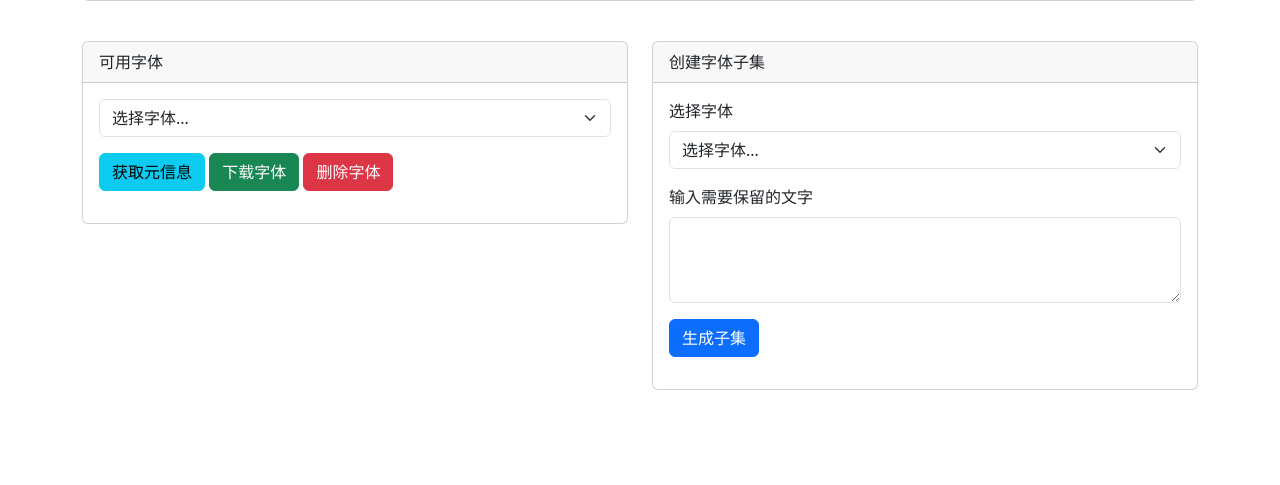
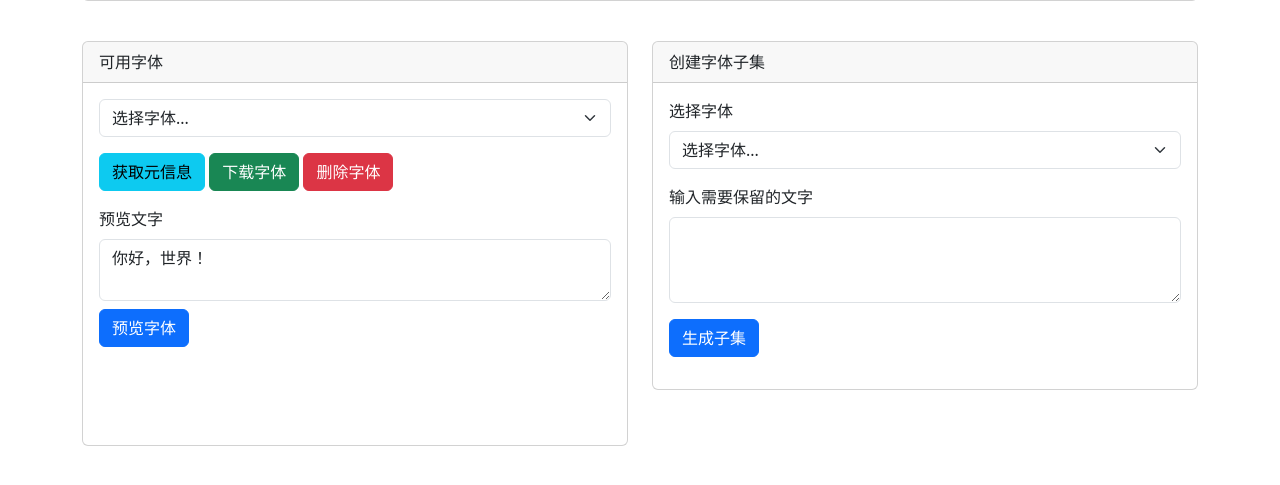
Before and after one commit to wangkuo/fonttools, a Flask app: page / in a window 1280 px wide. Shown: the part 286-771 px from the top of the page. Run offline with Flask 3, Linux system fonts and the light colour scheme; some libraries are stand-ins or nearby versions.

Commit message:
增加预览功能

```diff
--- a/app/routes.py
+++ b/app/routes.py
@@ -117,14 +117,13 @@
         return jsonify({'error': str(e)}), 500
 
 @main.route('/download/<font_name>')
-def download_font(font_name):
+@main.route('/fonts/<font_name>')
+def serve_font(font_name):
     try:
         font_path = os.path.join(current_app.config['FONTS_DIR'], secure_filename(font_name))
         if os.path.exists(font_path):
             return send_file(
                 font_path,
-                as_attachment=True,
-                download_name=font_name,
                 mimetype='application/x-font-ttf'
             )
         else:
--- a/app/templates/index.html
+++ b/app/templates/index.html
@@ -36,6 +36,16 @@
                     <button class="btn btn-info" onclick="getMetadata()">获取元信息</button>
                     <button class="btn btn-success" onclick="downloadFont()">下载字体</button>
                     <button class="btn btn-danger" onclick="deleteFont()">删除字体</button>
+                </div>
+                <!-- 添加预览功能 -->
+                <div class="mt-3">
+                    <label class="form-label">预览文字</label>
+                    <textarea class="form-control mb-2" id="previewText" rows="2" placeholder="输入要预览的文字...">你好，世界！</textarea>
+                    <button class="btn btn-primary" onclick="previewFont()">预览字体</button>
+                </div>
+                <div id="previewResult" class="mt-3">
+                    <div id="previewContainer" style="font-size: 24px; min-height: 50px;"></div>
+                    <div id="unmatchedChars" class="text-danger mt-2"></div>
                 </div>
                 <div id="metadataResult" class="mt-3"></div>
             </div>
@@ -187,5 +197,67 @@
         alert('删除失败：' + error);
     });
 }
+
+function previewFont() {
+    const fontName = document.getElementById('fontSelect').value;
+    const text = document.getElementById('previewText').value || '你好，世界！';
+    const previewContainer = document.getElementById('previewContainer');
+    const unmatchedCharsDiv = document.getElementById('unmatchedChars');
+
+    if (!fontName) {
+        alert('请选择字体');
+        return;
+    }
+
+    // 创建样式
+    const styleId = 'preview-style';
+    let styleElement = document.getElementById(styleId);
+    if (!styleElement) {
+        styleElement = document.createElement('style');
+        styleElement.id = styleId;
+        document.head.appendChild(styleElement);
+    }
+
+    // 定义字体
+    const fontFamilyName = `PreviewFont_${fontName.replace(/[^a-zA-Z0-9]/g, '_')}`;
+    styleElement.textContent = `
+        @font-face {
+            font-family: '${fontFamilyName}';
+            src: url('/fonts/${fontName}') format('truetype');
+        }
+    `;
+
+    // 应用字体并显示文本
+    previewContainer.style.fontFamily = fontFamilyName;
+    previewContainer.textContent = text;
+
+    // 检查字体是否加载成功
+    document.fonts.ready.then(() => {
+        const font = new FontFace(fontFamilyName, `url(/fonts/${fontName})`);
+        font.load().then(() => {
+            // 检查每个字符是否能被字体渲染
+            let unmatchedChars = [];
+            for (let char of text) {
+                if (!document.fonts.check(`1em "${fontFamilyName}"`, char)) {
+                    unmatchedChars.push(char);
+                }
+            }
+
+            // 显示不匹配的字符
+            if (unmatchedChars.length > 0) {
+                unmatchedCharsDiv.innerHTML = `
+                    <div class="alert alert-warning">
+                        以下字符在当前字体中不存在：<br>
+                        <span class="font-monospace">${unmatchedChars.join(' ')}</span>
+                    </div>`;
+            } else {
+                unmatchedCharsDiv.innerHTML = '';
+            }
+        }).catch(err => {
+            console.error('字体加载失败:', err);
+            previewContainer.innerHTML = '<div class="alert alert-danger">字体加载失败</div>';
+        });
+    });
+}
 </script>
 {% endblock %}
--- a/requirements.txt
+++ b/requirements.txt
@@ -1,3 +1,4 @@
+# python3.12
 flask==3.1.0
 fonttools==4.55.3
 Bootstrap-Flask==2.4.1
```
